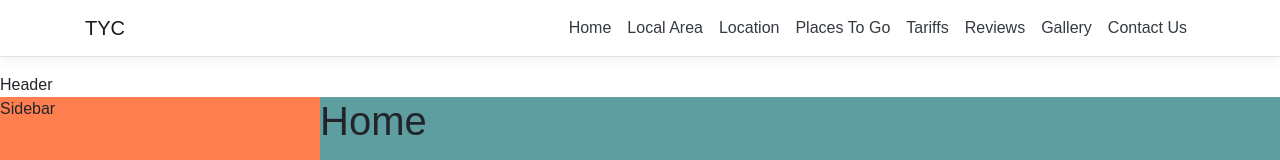
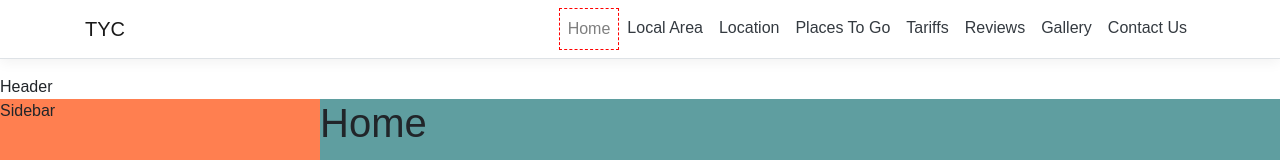
Before and after one commit to SoggySocks2/TYC_React, a React (Create React App) app in the folder TYC_React.UI/ClientApp/: page / in a window 1280 px wide. Shown: the top 160 px of the page. Built offline with nearby package versions, Linux system fonts and the light colour scheme.

Commit message:
Added nav bar selected item logic and style

```diff
--- a/TYC_React.UI/ClientApp/src/components/NavMenu.css
+++ b/TYC_React.UI/ClientApp/src/components/NavMenu.css
@@ -23,3 +23,7 @@ html {
 .box-shadow {
   box-shadow: 0 .25rem .75rem rgba(0, 0, 0, .05);
 }
+
+.nav-link.text-dark-selected {
+    border: dashed 1px Red;
+}
--- a/TYC_React.UI/ClientApp/src/components/NavMenu.js
+++ b/TYC_React.UI/ClientApp/src/components/NavMenu.js
@@ -1,12 +1,13 @@
-import React, { Component, useState } from 'react';
+import React from 'react';
 import { Collapse, Container, Navbar, NavbarBrand, NavbarToggler, NavItem, NavLink } from 'reactstrap';
 import { Link } from 'react-router-dom';
 import './NavMenu.css';
 
-export class NavMenu extends Component {
+export class NavMenu extends React.Component {
+
     static displayName = NavMenu.name;
 
-  constructor (props) {
+    constructor(props) {
         super(props);
 
         this.toggleNavbar = this.toggleNavbar.bind(this);
@@ -14,18 +15,25 @@ export class NavMenu extends Component {
         this.state = {
             collapsed: true
         };
+
+        this.state = { activeMenuItem: "home" };
     }
 
-  toggleNavbar () {
+    toggleNavbar() {
         this.setState({
             collapsed: !this.state.collapsed
         });
     }
 
+    setActiveMenuItem(menuItem) {
+        return function () {
+            this.setState({ activeMenuItem: menuItem });
+        }.bind(this)
+    }
+
     render() {
 
         return (
-
             <header>
                 <Navbar className="navbar-expand-sm navbar-toggleable-sm ng-white border-bottom box-shadow mb-3" light>
                     <Container>
@@ -34,28 +42,28 @@ export class NavMenu extends Component {
                         <Collapse className="d-sm-inline-flex flex-sm-row-reverse" isOpen={!this.state.collapsed} navbar>
                             <ul className="navbar-nav flex-grow">
                                 <NavItem>
-                    <NavLink tag={Link} className='text-dark' to="/">Home</NavLink>
+                                    <NavLink tag={Link} className={this.state.activeMenuItem == 'home' ? 'text-dark-selected' : 'text-dark'} onClick={this.setActiveMenuItem('home')} to="/">Home</NavLink>
                                 </NavItem>
                                 <NavItem>
-                    <NavLink tag={Link} className='text-dark' to="/local_area">Local Area</NavLink>
+                                    <NavLink tag={Link} className={this.state.activeMenuItem == 'local_area' ? 'text-dark-selected' : 'text-dark'} onClick={this.setActiveMenuItem('local_area')} to="/local_area">Local Area</NavLink>
                                 </NavItem>
                                 <NavItem>
-                    <NavLink tag={Link} className='text-dark' to="/location">Location</NavLink>
+                                    <NavLink tag={Link} className={this.state.activeMenuItem == 'location' ? 'text-dark-selected' : 'text-dark'} onClick={this.setActiveMenuItem('location')} to="/location">Location</NavLink>
                                 </NavItem>
                                 <NavItem>
-                    <NavLink tag={Link} className='text-dark' to="/places_to_go">Places To Go</NavLink>
+                                    <NavLink tag={Link} className={this.state.activeMenuItem == 'places_to_go' ? 'text-dark-selected' : 'text-dark'} onClick={this.setActiveMenuItem('places_to_go')} to="/places_to_go">Places To Go</NavLink>
                                 </NavItem>
                                 <NavItem>
-                    <NavLink tag={Link} className='text-dark' to="/tariffs">Tariffs</NavLink>
+                                    <NavLink tag={Link} className={this.state.activeMenuItem == 'tariffs' ? 'text-dark-selected' : 'text-dark'} onClick={this.setActiveMenuItem('tariffs')} to="/tariffs">Tariffs</NavLink>
                                 </NavItem>
                                 <NavItem>
-                    <NavLink tag={Link} className='text-dark' to="/reviews">Reviews</NavLink>
+                                    <NavLink tag={Link} className={this.state.activeMenuItem == 'reviews' ? 'text-dark-selected' : 'text-dark'} onClick={this.setActiveMenuItem('reviews')} to="/reviews">Reviews</NavLink>
                                 </NavItem>
                                 <NavItem>
-                    <NavLink tag={Link} className='text-dark' to="/gallery">Gallery</NavLink>
+                                    <NavLink tag={Link} className={this.state.activeMenuItem == 'gallery' ? 'text-dark-selected' : 'text-dark'} onClick={this.setActiveMenuItem('gallery')} to="/gallery">Gallery</NavLink>
                                 </NavItem>
                                 <NavItem>
-                    <NavLink tag={Link} className='text-dark' to="/contact_us">Contact Us</NavLink>
+                                    <NavLink tag={Link} className={this.state.activeMenuItem == 'contact_us' ? 'text-dark-selected' : 'text-dark'} onClick={this.setActiveMenuItem('contact_us')} to="/contact_us">Contact Us</NavLink>
                                 </NavItem>
                             </ul>
                         </Collapse>
```
Lines whose indentation alone changed are shown as unchanged.
